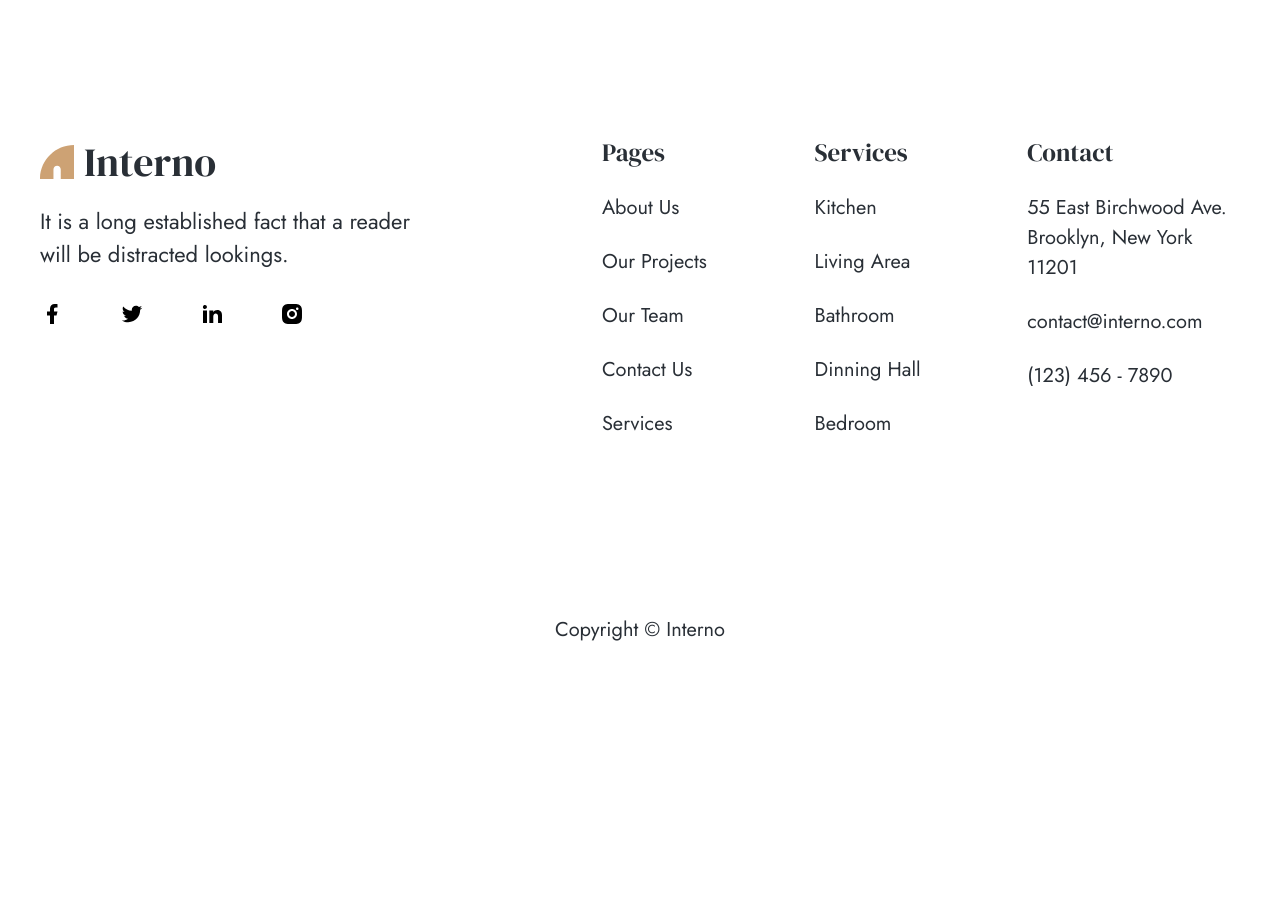
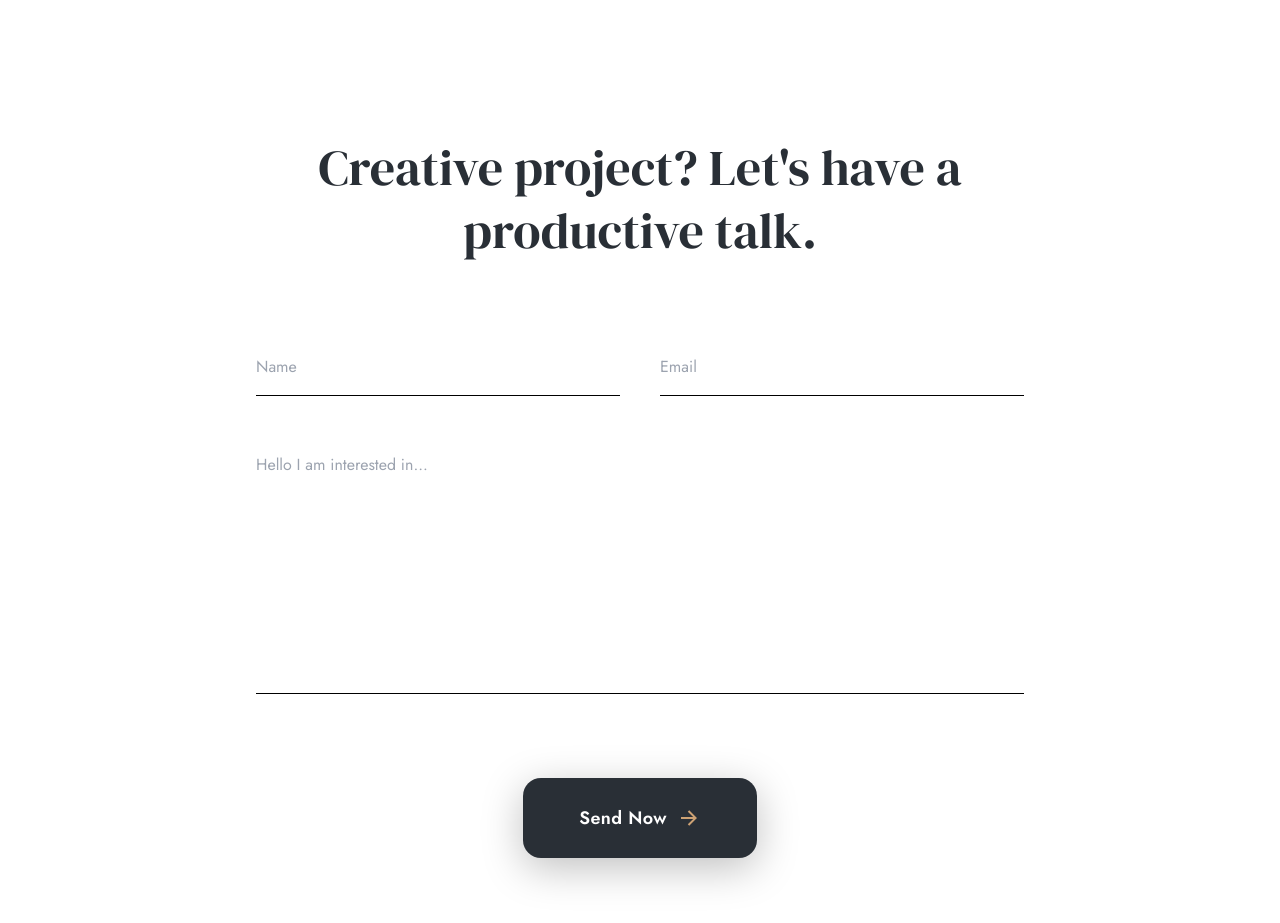
Before and after one commit to nhui98/interno-nextjs, a Next.js app: page /about in a window 1280 px wide. Shown: the part 3380-4303 px from the top of the page. Before the commit the page ends 4075 px from the top, so only its background shows below. Built offline with nearby package versions, Linux system fonts and the light colour scheme.

Commit message:
about mailbox

```diff
--- a/src/app/about/page.tsx
+++ b/src/app/about/page.tsx
@@ -4,6 +4,7 @@ import Quote from "@/components/about/quote";
 import WhatWeDo from "@/components/about/what-we-do";
 import Result from "@/components/about/results";
 import Team from "@/components/about/team";
+import MailBox from "@/components/about/mail-box";
 
 export default function Page() {
   return (
@@ -13,6 +14,7 @@ export default function Page() {
       <WhatWeDo />
       <Result />
       <Team />
+      <MailBox />
     </main>
   );
 }
--- /dev/null
+++ b/src/components/about/mail-box.tsx
@@ -0,0 +1,57 @@
+"use client";
+
+import { FormEvent } from "react";
+import Container from "../container";
+import Button from "../button";
+import { ArrowRightIcon } from "../icons/arrow";
+
+export default function MailBox() {
+  const onSubmit = (e: FormEvent) => {
+    e.preventDefault();
+  };
+
+  return (
+    <section className="mt-52">
+      <Container>
+        <h2 className="mx-auto max-w-2xl text-center font-serif text-6xl">
+          Creative project? Let&apos;s have a productive talk.
+        </h2>
+        <form onSubmit={onSubmit} className="mx-auto mt-[77px] max-w-3xl">
+          <div className="flex gap-x-10">
+            <div className="flex-1">
+              <input
+                type="text"
+                placeholder="Name"
+                className="w-full border-b border-[#000] py-4 outline-none"
+              />
+            </div>
+            <div className="flex-1">
+              <input
+                type="email"
+                placeholder="Email"
+                className="w-full border-b border-[#000] py-4 outline-none"
+              />
+            </div>
+          </div>
+
+          <div className="mt-[57px]">
+            <textarea
+              rows={10}
+              placeholder="Hello I am interested in..."
+              className="w-full resize-none border-b border-[#000] outline-none"
+            />
+          </div>
+
+          <div className="mt-[77px] flex justify-center">
+            <Button.Primary
+              buttonText="Send Now"
+              icon={
+                <ArrowRightIcon className="h-6 w-6 fill-brown" type="submit" />
+              }
+            />
+          </div>
+        </form>
+      </Container>
+    </section>
+  );
+}
```
